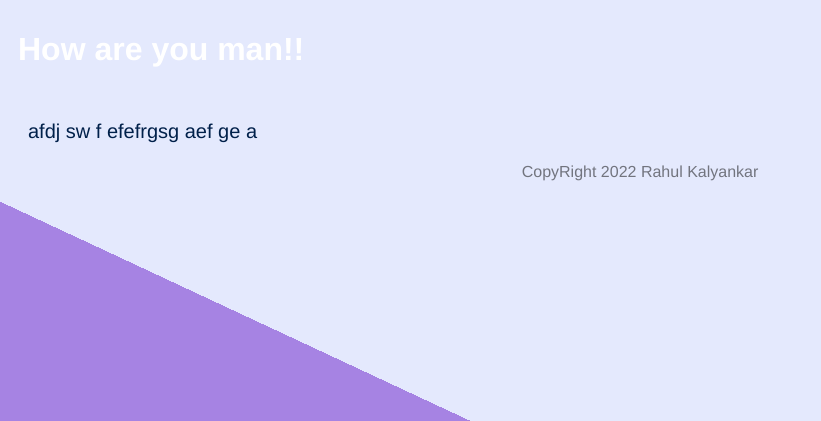
After one commit to rahul-10-byte/To-Do-List-V1, a Node server app: page /about in a window 1280 px wide. The commit adds this page. Shown: the top 421 px of the page, without its empty margins (0-821 px from the left). Run offline with Node 20, Linux system fonts and the light colour scheme.

Commit message:
Created Header & Footer Template

```diff
--- a/app.js
+++ b/app.js
@@ -41,7 +41,7 @@
 
     if(req.body.list === "Work") {
         workItems.push(item);
-        res.redirect("/work")
+        res.redirect("/work");
     } else {
         items.push(item);
         res.redirect("/");
@@ -55,6 +55,10 @@
 
 });
 
+app.get("/about", function (req, res) {
+    res.render("about");
+});
+
 app.listen(process.env.PORT || 3000, function () {
     console.log("server started at 3000!!!");
 });
--- /dev/null
+++ b/views/about.ejs
@@ -0,0 +1,8 @@
+<%- include("header") -%>
+
+<div>
+    <h1>How are you man!!</h1>
+</div>
+<p>afdj sw f efefrgsg  aef ge a</p>
+
+<%- include("footer") -%>
--- /dev/null
+++ b/views/footer.ejs
@@ -0,0 +1,7 @@
+</body>
+
+<footer>
+    CopyRight 2022 Rahul Kalyankar
+</footer>
+
+</html>
--- /dev/null
+++ b/views/header.ejs
@@ -0,0 +1,12 @@
+<!DOCTYPE html>
+<html lang="en">
+<head>
+    <meta charset="UTF-8">
+    <meta http-equiv="X-UA-Compatible" content="IE=edge">
+    <meta name="viewport" content="width=device-width, initial-scale=1.0">
+    <title>To-Do-List</title>
+
+    <link rel="stylesheet" href="css/styles.css">
+
+</head>
+<body>
```
Also changed, not shown: views/list.ejs (+2 -14 lines).
